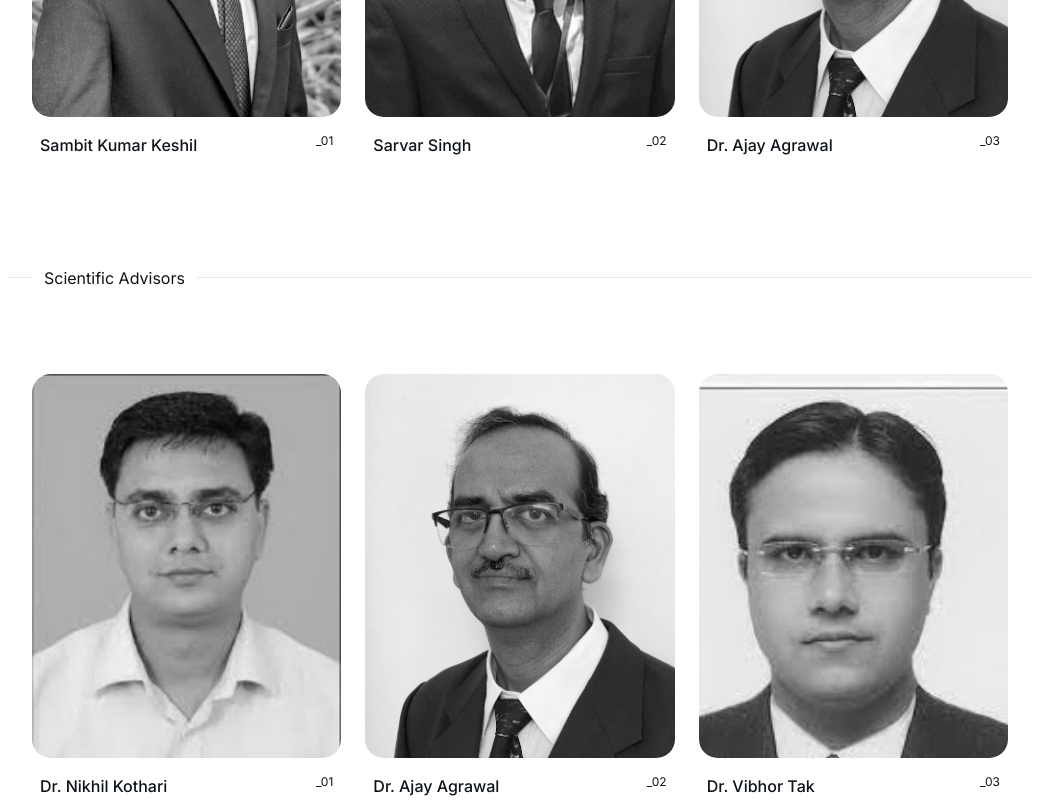
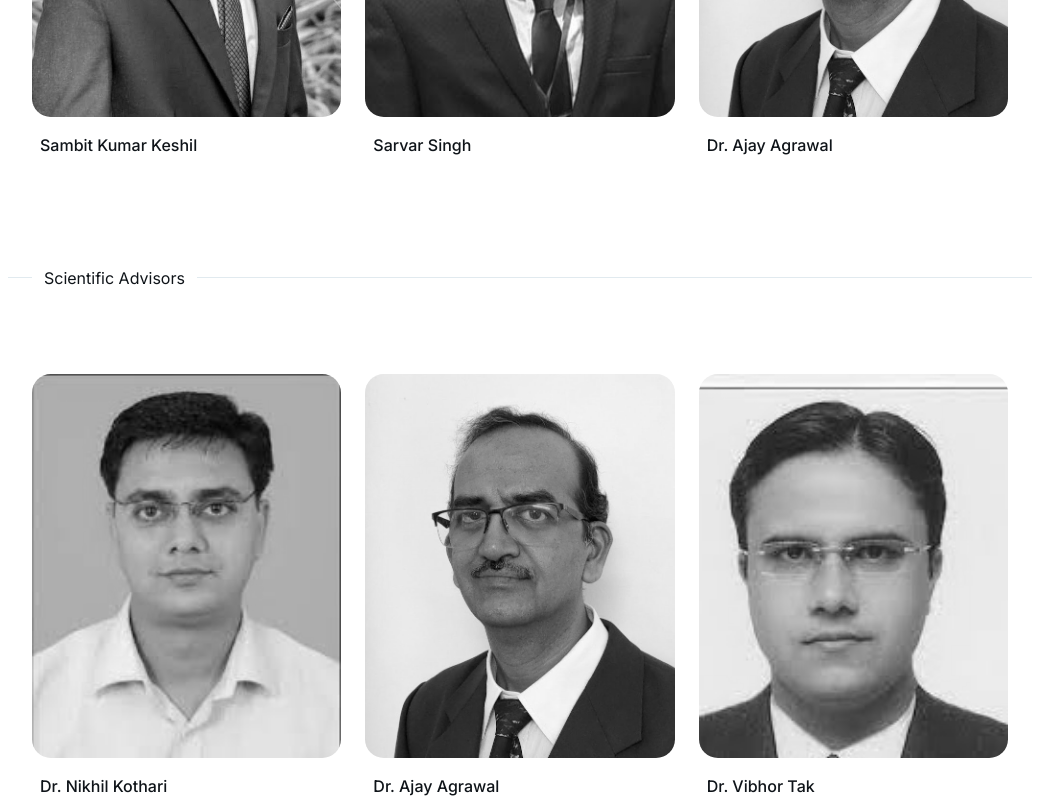
Before and after one commit to deepak5512/Sarbit, a Next.js app: page /about in a window 1280 px wide. Shown: the part 660-1460 px from the top of the page, without its empty margins (120-1159 px from the left). Built offline with nearby package versions, Linux system fonts and the light colour scheme.

Commit message:
Number Removed From Team Section

```diff
--- a/components/team.tsx
+++ b/components/team.tsx
@@ -81,7 +81,6 @@ export default function TeamSection() {
                     <h3 className="text-base font-medium transition-all duration-500 group-hover:tracking-wider">
                       {member.name}
                     </h3>
-                    <span className="text-xs">_0{index + 1}</span>
                   </div>
                   <div className="mt-1 flex items-center justify-between">
                     <span className="text-muted-foreground inline-block translate-y-6 text-sm opacity-0 transition duration-300 group-hover:translate-y-0 group-hover:opacity-100">
@@ -123,7 +122,6 @@ export default function TeamSection() {
                     <h3 className="text-base font-medium transition-all duration-500 group-hover:tracking-wider">
                       {member.name}
                     </h3>
-                    <span className="text-xs">_0{index + 1}</span>
                   </div>
                   <div className="mt-1 flex items-center justify-between">
                     <span className="text-muted-foreground inline-block translate-y-6 text-sm opacity-0 transition duration-300 group-hover:translate-y-0 group-hover:opacity-100">
```
